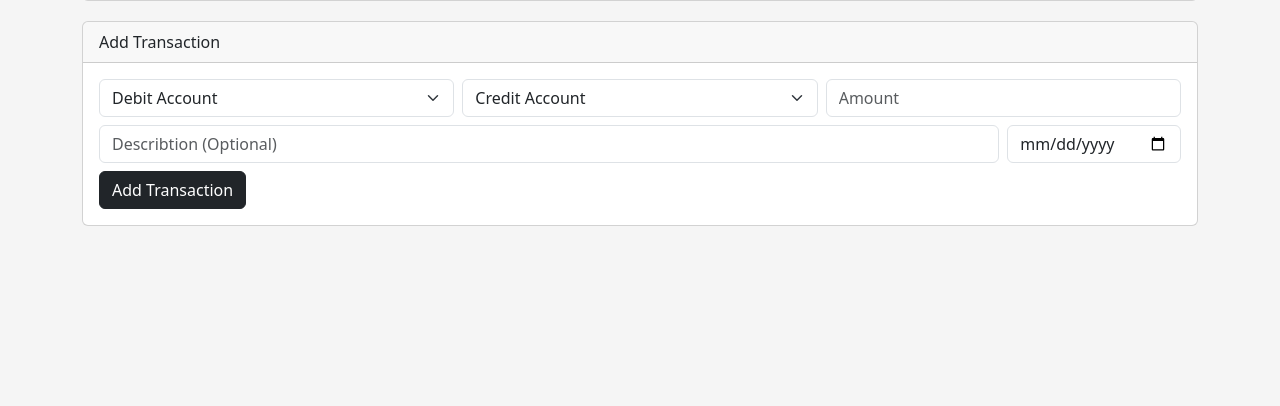
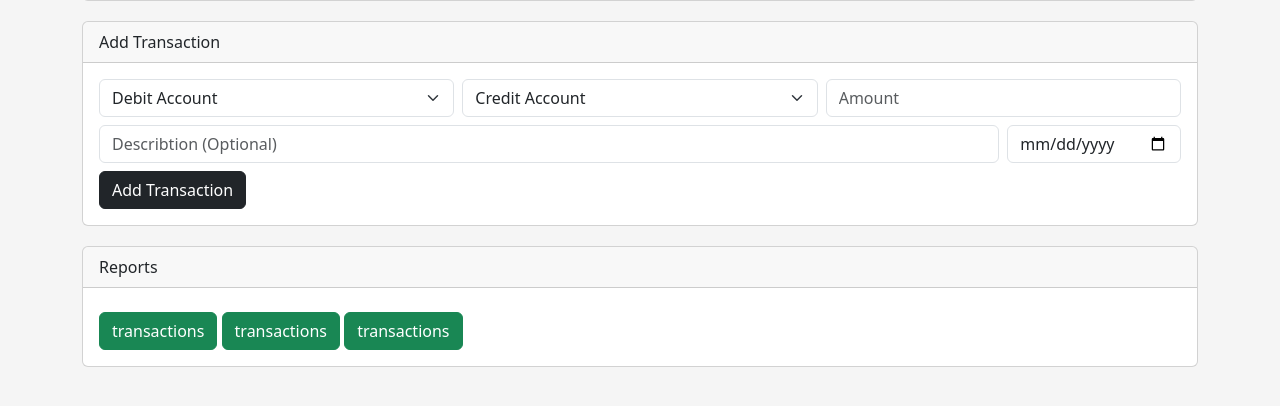
Before and after one commit to Armin-Kamalian/Personal_Accounting, a Django app: page / in a window 1280 px wide. Shown: the part 250-656 px from the top of the page. Run offline with Django 5.2, Linux system fonts and the light colour scheme.

Commit message:
Create Transaction Report

```diff
--- a/core/templates/core/index.html
+++ b/core/templates/core/index.html
@@ -76,7 +76,7 @@
                 <input type="text" name="describtion" class="form-control" placeholder="Describtion (Optional)" />
               </div>
               <div class="col-md-2 mt-2">
-                <input type="date" name="date" class="form-control"/>
+                <input type="date" name="date" class="form-control" />
               </div>
               <div class="col-md-12 mt-2">
                 <button type="submit" class="btn btn-dark">Add Transaction</button>
@@ -85,6 +85,16 @@
           </form>
         </div>
       </div>
+      <div class="card">
+        <div class="card-header">Reports</div>
+        <div class="card-body">
+          <div class="col-md-12 mt-2">
+            <a href="{% url 'transactions_report' %}"><button class="btn btn-success">transactions</button></a>
+            <a href="{% url 'transactions_report' %}"><button class="btn btn-success">transactions</button></a>
+            <a href="{% url 'transactions_report' %}"><button class="btn btn-success">transactions</button></a>
+          </div>
+        </div>
+      </div>
     </div>
   </body>
 </html>
--- a/core/urls.py
+++ b/core/urls.py
@@ -5,4 +5,5 @@ urlpatterns = [
     path('', views.home, name='home'),
     path('add_account', views.add_account, name='add_account'),
     path('add_transaction', views.add_transaction, name='add_transaction'),
+    path('transactions', views.transactions_report, name='transactions_report'),
 ]
--- a/core/views.py
+++ b/core/views.py
@@ -75,3 +75,43 @@ def add_transaction(request):
             json.dump(db, file, indent=4)
 
         return redirect('/')
+
+
+def transactions_report(request):
+    with open('db.json', 'r',) as file:
+        db = json.load(file)
+
+    start_date_str = request.GET.get('start_date')
+    end_date_str = request.GET.get('end_date')
+
+    transactions = []
+
+    for i in range(len(db['transactions']['date'])):
+        date_str = db['transactions']['date'][i]
+        date_obj = datetime.strptime(date_str, "%Y-%m-%d").date()
+
+        if start_date_str:
+            start_date = datetime.strptime(start_date_str, "%Y-%m-%d").date()
+            if date_obj < start_date:
+                continue
+
+        if end_date_str:
+            end_date = datetime.strptime(end_date_str, "%Y-%m-%d").date()
+            if date_obj > end_date:
+                continue
+
+        transaction = {
+            'date': date_str,
+            'debit': db['transactions']['debit_account'][i],
+            'credit': db['transactions']['credit_account'][i],
+            'amount': db['transactions']['amount'][i],
+            'description': db['transactions']['describtion'][i],
+        }
+        transactions.append(transaction)
+
+    context = {
+        'transactions': transactions,
+        'start_date': start_date_str,
+        'end_date': end_date_str,
+    }
+    return render(request, 'core/transactions.html', context)
```
Also changed, not shown: core/templates/core/transactions.html (added, +31 -0 lines).
